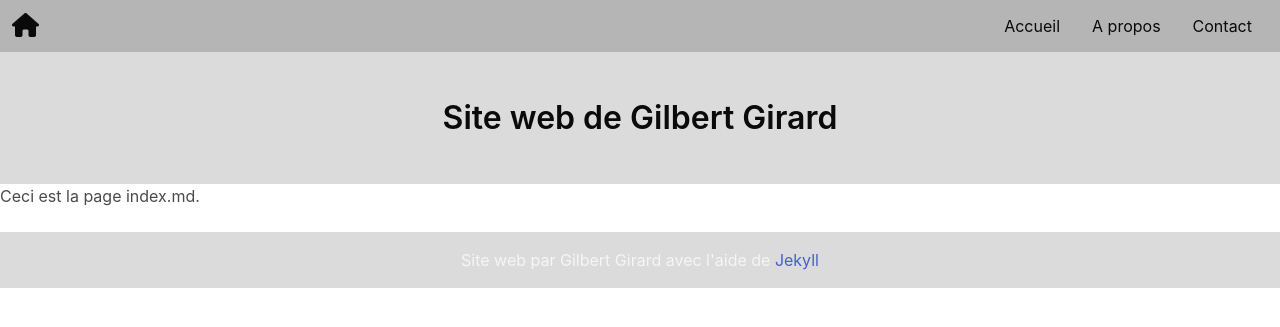
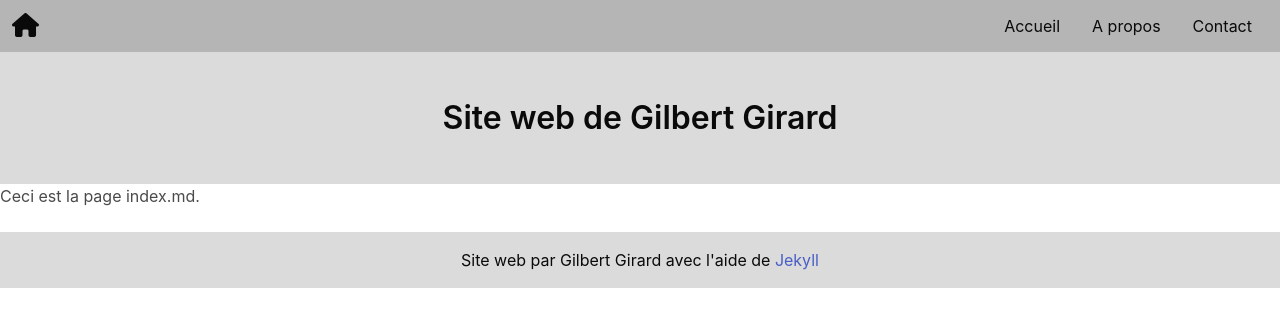
Before and after one commit to gilbiere/jeckyll-1, a Jekyll site: the page built from index.md, in a window 1280 px wide. Shown: the top 327 px of the page. Built offline with Jekyll 4.4.1, drawn with Linux system fonts in a browser that asks for light colours; nearby versions of some CDN libraries.

Commit message:
Update footer.html

```diff
--- a/_includes/footer.html
+++ b/_includes/footer.html
@@ -1,5 +1,5 @@
 <footer>
    <div class="has-text-centered has-background-grey-lighter">
-   <h4 class="has-text-white-ter m-4 p-4">Site web par {{ site.author }} avec l'aide de <a href="https://jekyllrb.com/" target="_blank" >Jekyll</a></h4>
+   <h4 class="has-text-black m-4 p-4">Site web par {{ site.author }} avec l'aide de <a href="https://jekyllrb.com/" target="_blank" >Jekyll</a></h4>
    </div>
 </footer>
```
